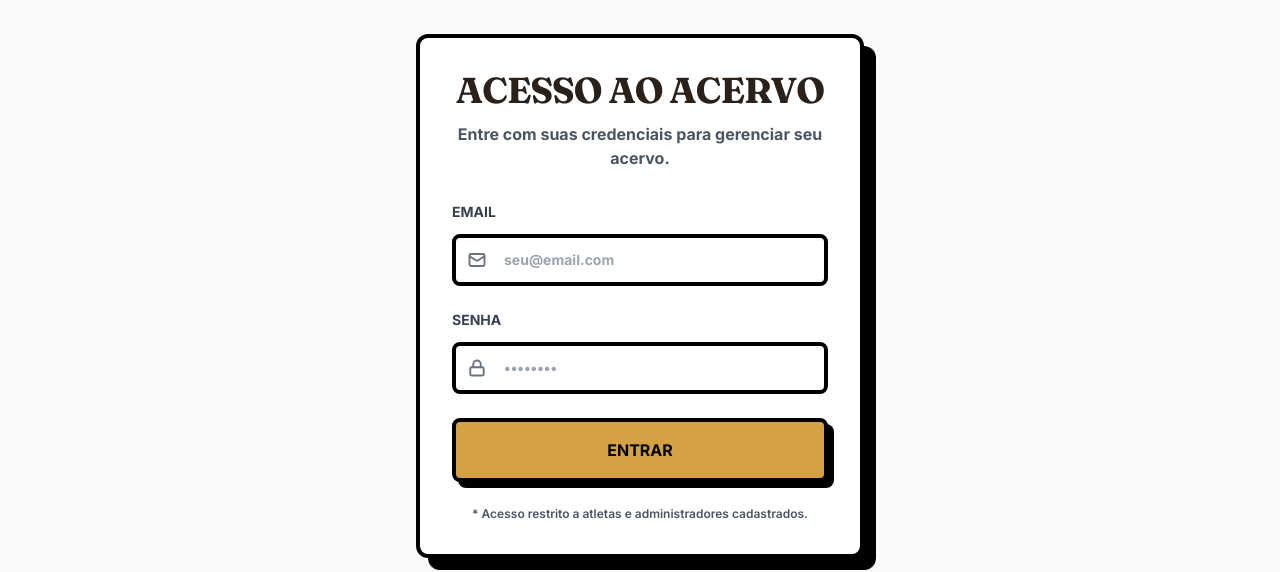
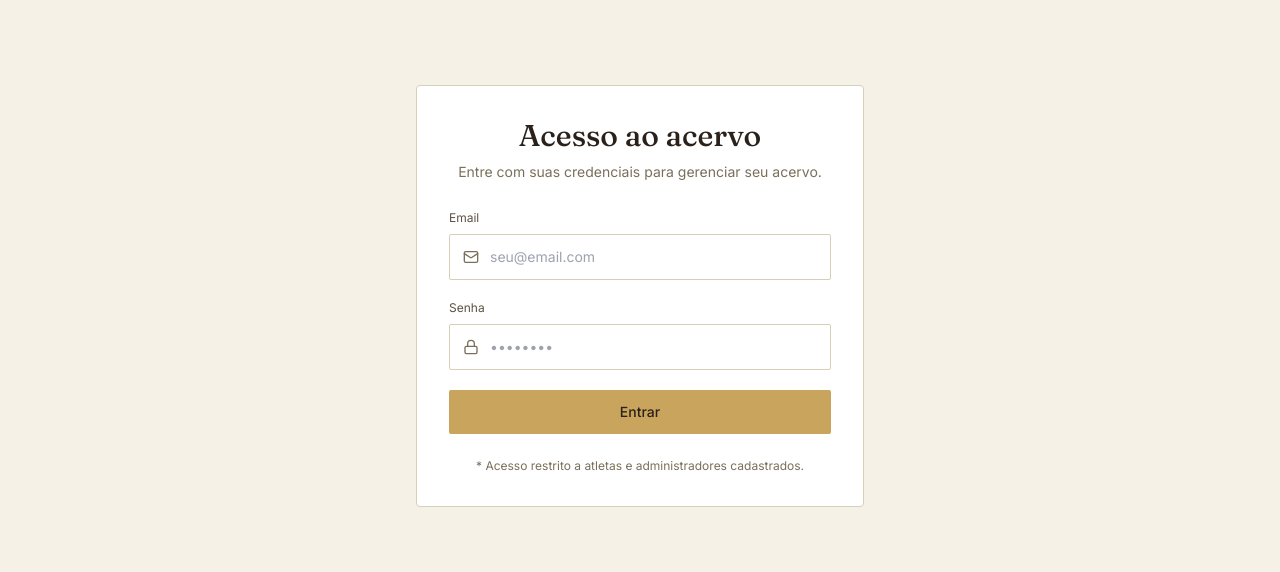
Before and after one commit to lucianedecastro/acervo-front, a React (Vite) app: page /login in a window 1280 px wide. Shown: the part 181-753 px from the top of the page. Built offline with nearby package versions, Linux system fonts and the light colour scheme; no server answers.

Commit message:
ajuste style login

```diff
--- a/src/pages/admin/Login.tsx
+++ b/src/pages/admin/Login.tsx
@@ -61,42 +61,41 @@ export default function Login() {
 
   if (isLoading && !isAuthenticated) {
     return (
-      <div className="min-h-screen flex items-center justify-center bg-gray-50 px-4">
+      <div className="min-h-screen flex items-center justify-center bg-acl-cream px-4">
         <div className="text-center">
-          <div className="w-16 h-16 bg-[#D4A244] border-6 border-black rounded-xl mx-auto mb-4 animate-pulse"></div>
-          <p className="text-sm sm:text-lg font-black uppercase tracking-wide">Carregando...</p>
+          <div className="w-10 h-10 bg-acl-gold rounded-sm mx-auto mb-4 animate-fade-pulse" />
+          <p className="text-sm text-acl-muted">Carregando...</p>
         </div>
       </div>
     )
   }
 
   return (
-    <div className="min-h-screen flex items-center justify-center bg-gray-50 py-8 sm:py-12 px-4 sm:px-6">
-      <div className="w-full max-w-md bg-white border-4 sm:border-6 border-black rounded-xl p-6 sm:p-8 shadow-[8px_8px_0px_0px_rgba(0,0,0,1)] sm:shadow-[12px_12px_0px_0px_rgba(0,0,0,1)]">
+    <div className="min-h-screen flex items-center justify-center bg-acl-cream py-12 px-4 sm:px-6">
+      <div className="w-full max-w-md card-editorial p-6 sm:p-8">
 
         {/* Header */}
-        <div className="mb-6 sm:mb-8 text-center">
-          <h1 className="text-3xl sm:text-4xl font-black uppercase mb-2 sm:mb-3 tracking-tight">
-            Acesso ao Acervo
+        <div className="mb-7 text-center">
+          <h1 className="font-serif text-2xl sm:text-3xl text-acl-ink mb-2">
+            Acesso ao acervo
           </h1>
-          <p className="text-gray-600 font-bold text-sm sm:text-base">
+          <p className="text-acl-muted text-sm">
             Entre com suas credenciais para gerenciar seu acervo.
           </p>
         </div>
 
         {/* Formulário */}
-        <form onSubmit={handleSubmit} className="space-y-5 sm:space-y-6">
+        <form onSubmit={handleSubmit} className="space-y-5">
 
           {/* Email */}
           <div>
-            <label className="block text-xs sm:text-sm font-black uppercase mb-2 sm:mb-3 text-gray-700">
+            <label className="block text-xs text-acl-ink-soft mb-2">
               Email
             </label>
             <div className="relative">
               <Mail
-                className="absolute left-3 sm:left-4 top-1/2 -translate-y-1/2 text-gray-500"
-                size={18}
-                strokeWidth={2.5}
+                className="absolute left-3.5 top-1/2 -translate-y-1/2 text-acl-muted"
+                size={16}
               />
               <input
                 type="email"
@@ -104,21 +103,20 @@ export default function Login() {
                 onChange={(e) => setEmail(e.target.value)}
                 placeholder="seu@email.com"
                 required
-                className="w-full pl-10 sm:pl-12 pr-4 py-3 border-4 border-black rounded-lg font-bold text-sm focus:outline-none focus:ring-4 focus:ring-[#D4A244]"
+                className="w-full pl-10 pr-4 py-3 border border-acl-line rounded-sm text-sm bg-white focus:outline-none focus:border-acl-gold-deep transition-colors"
               />
             </div>
           </div>
 
           {/* Senha */}
           <div>
-            <label className="block text-xs sm:text-sm font-black uppercase mb-2 sm:mb-3 text-gray-700">
+            <label className="block text-xs text-acl-ink-soft mb-2">
               Senha
             </label>
             <div className="relative">
               <Lock
-                className="absolute left-3 sm:left-4 top-1/2 -translate-y-1/2 text-gray-500"
-                size={18}
-                strokeWidth={2.5}
+                className="absolute left-3.5 top-1/2 -translate-y-1/2 text-acl-muted"
+                size={16}
               />
               <input
                 type="password"
@@ -126,15 +124,15 @@ export default function Login() {
                 onChange={(e) => setSenha(e.target.value)}
                 placeholder="••••••••"
                 required
-                className="w-full pl-10 sm:pl-12 pr-4 py-3 border-4 border-black rounded-lg font-bold text-sm focus:outline-none focus:ring-4 focus:ring-[#D4A244]"
+                className="w-full pl-10 pr-4 py-3 border border-acl-line rounded-sm text-sm bg-white focus:outline-none focus:border-acl-gold-deep transition-colors"
               />
             </div>
           </div>
 
           {/* Mensagem de Erro */}
           {error && (
-            <div className="bg-red-500 border-4 border-black rounded-lg p-3 sm:p-4">
-              <p className="text-white font-black uppercase text-xs sm:text-sm text-center">
+            <div className="bg-acl-wine/10 border border-acl-wine rounded-sm p-3">
+              <p className="text-acl-wine text-sm text-center">
                 {error}
               </p>
             </div>
@@ -144,15 +142,15 @@ export default function Login() {
           <button
             type="submit"
             disabled={loading}
-            className="w-full px-6 sm:px-8 py-3 sm:py-4 bg-[#D4A244] text-black font-black uppercase text-sm sm:text-base border-4 border-black rounded-lg shadow-[6px_6px_0px_0px_rgba(0,0,0,1)] hover:shadow-[3px_3px_0px_0px_rgba(0,0,0,1)] hover:translate-x-1 hover:translate-y-1 transition-all disabled:opacity-50 disabled:cursor-not-allowed"
+            className="btn-primary w-full disabled:opacity-50 disabled:cursor-not-allowed"
           >
             {loading ? "Verificando..." : "Entrar"}
           </button>
         </form>
 
         {/* Footer */}
-        <footer className="mt-5 sm:mt-6 text-center">
-          <p className="text-xs text-gray-600 font-semibold">
+        <footer className="mt-6 text-center">
+          <p className="text-xs text-acl-muted">
             * Acesso restrito a atletas e administradores cadastrados.
           </p>
         </footer>
```
